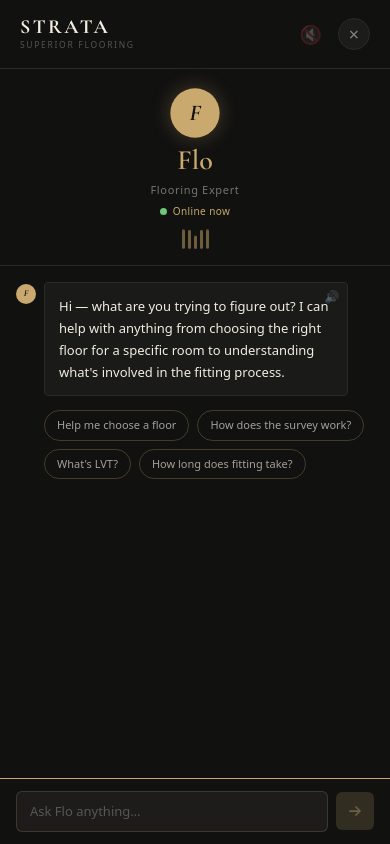
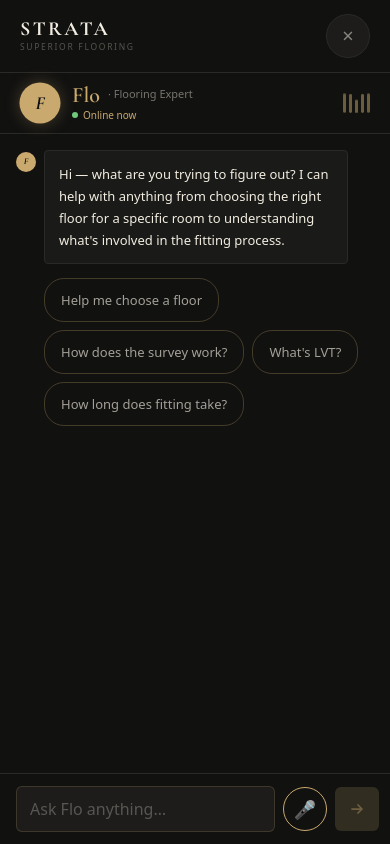
Before and after one commit to theplugluke99-debug/Strata, a Next.js app: page /flo in a window 390 px wide. Built offline with nearby package versions, Linux system fonts and the light colour scheme.

Commit message:
Fix Flo mobile UX, remove voice output, restore speech input, keyboard zoom fix

```diff
--- a/app/components/FloSection.jsx
+++ b/app/components/FloSection.jsx
@@ -86,10 +86,12 @@
   const [loading, setLoading]         = useState(false);
   const [showChips, setShowChips]     = useState(true);
   const [isMobileView, setIsMobileView] = useState(false);
+  const [isListening, setIsListening] = useState(false);
 
   const messagesRef    = useRef(null);
   const inputRef       = useRef(null);
   const initializedRef = useRef(false);
+  const recognitionRef = useRef(null);
 
   useEffect(() => {
     const check = () => setIsMobileView(window.innerWidth < 480);
@@ -174,6 +176,30 @@
     },
     [input, loading, messages]
   );
+
+  const startListening = () => {
+    if (!("webkitSpeechRecognition" in window) && !("SpeechRecognition" in window)) return;
+    const SpeechRecognition = window.SpeechRecognition || window.webkitSpeechRecognition;
+    const recognition = new SpeechRecognition();
+    recognition.continuous = false;
+    recognition.interimResults = false;
+    recognition.lang = "en-GB";
+    recognition.onstart = () => setIsListening(true);
+    recognition.onresult = (event) => {
+      const transcript = event.results[0][0].transcript;
+      setInput(transcript);
+      setIsListening(false);
+    };
+    recognition.onerror = () => setIsListening(false);
+    recognition.onend = () => setIsListening(false);
+    recognitionRef.current = recognition;
+    recognition.start();
+  };
+
+  const stopListening = () => {
+    recognitionRef.current?.stop();
+    setIsListening(false);
+  };
 
   const handleKey = (e) => {
     if (e.key === "Enter" && !e.shiftKey) {
@@ -360,8 +386,19 @@
                   disabled={loading}
                   placeholder="Ask Flo anything…"
                   className="flo-input-bare"
+                  autoComplete="off"
+                  autoCorrect="off"
+                  autoCapitalize="sentences"
+                  spellCheck={false}
                   style={{ opacity: loading ? 0.55 : 1 }}
                 />
+                <button
+                  className={`flo-mic-btn${isListening ? " listening" : ""}`}
+                  onClick={isListening ? stopListening : startListening}
+                  title={isListening ? "Stop listening" : "Speak to Flo"}
+                >
+                  🎤
+                </button>
                 <button
                   onClick={() => sendMessage()}
                   disabled={!input.trim() || loading}
@@ -386,15 +423,17 @@
       @keyframes waveform { 0%, 100% { transform: scaleY(0.4); } 50% { transform: scaleY(1); } }
       @keyframes flo-dot { 0%,60%,100%{opacity:0.2} 30%{opacity:1} }
       @keyframes flo-pulse { 0%,100%{transform:scale(1)} 50%{transform:scale(1.05)} }
+      @keyframes flo-mic-pulse { 0%,100%{box-shadow:0 0 0 0 rgba(201,169,110,0.5)} 50%{box-shadow:0 0 0 6px rgba(201,169,110,0)} }
 
       .flo-chip-suggest {
         background: transparent;
         border: 1px solid rgba(201,169,110,0.18);
-        border-radius: 14px; padding: 4px 10px;
+        border-radius: 14px; padding: 6px 12px;
         color: rgba(242,237,224,0.48);
         font-family: var(--font-outfit,'Outfit',system-ui,sans-serif);
-        font-size: 11px; cursor: pointer;
+        font-size: 12px; cursor: pointer;
         transition: border-color 0.15s, color 0.15s;
+        min-height: 36px;
       }
       .flo-chip-suggest:hover:not(:disabled) { border-color: #c9a96e; color: #f2ede0; }
       .flo-chip-suggest:disabled { opacity: 0.4; cursor: default; }
@@ -406,19 +445,31 @@
         border-radius: 6px; padding: 9px 13px;
         color: #f2ede0;
         font-family: var(--font-outfit,'Outfit',system-ui,sans-serif);
-        font-size: 13px; outline: none;
+        font-size: 16px; outline: none;
         transition: border-color 0.15s;
       }
       .flo-input-bare:focus { border-color: rgba(201,169,110,0.5); }
       .flo-input-bare::placeholder { color: rgba(242,237,224,0.28); }
 
       .flo-send-btn {
-        width: 36px; height: 36px;
+        width: 44px; height: 44px;
         border: none; border-radius: 6px;
         cursor: pointer; display: flex; align-items: center; justify-content: center;
         flex-shrink: 0; transition: background 0.15s;
       }
       .flo-send-btn:disabled { cursor: default; }
+
+      .flo-mic-btn {
+        width: 36px; height: 36px; border-radius: 50%;
+        display: flex; align-items: center; justify-content: center;
+        cursor: pointer; border: 1px solid #c9a96e;
+        background: transparent; font-size: 15px; flex-shrink: 0;
+        transition: background 0.15s;
+      }
+      .flo-mic-btn.listening {
+        background: #c9a96e;
+        animation: flo-mic-pulse 1s ease-in-out infinite;
+      }
     `}</style>
   );
 }
--- a/app/flo/page.js
+++ b/app/flo/page.js
@@ -83,14 +83,14 @@
   const [messages, setMessages] = useState([
     { role: "assistant", content: INITIAL_MESSAGE },
   ]);
-  const [input, setInput]     = useState("");
-  const [loading, setLoading] = useState(false);
-  const [muted, setMuted]     = useState(true);
+  const [input, setInput]         = useState("");
+  const [loading, setLoading]     = useState(false);
   const [showChips, setShowChips] = useState(true);
+  const [isListening, setIsListening] = useState(false);
 
-  const messagesRef  = useRef(null);
-  const inputRef     = useRef(null);
-  const currentAudio = useRef(null);
+  const messagesRef    = useRef(null);
+  const inputRef       = useRef(null);
+  const recognitionRef = useRef(null);
 
   useEffect(() => {
     if (messagesRef.current) {
@@ -98,33 +98,29 @@
     }
   }, [messages]);
 
-  const speak = useCallback(
-    async (text) => {
-      if (muted) return;
-      // Stop any current playback
-      if (currentAudio.current) {
-        currentAudio.current.pause();
-        currentAudio.current = null;
-      }
-      try {
-        const res = await fetch("/api/flo/speak", {
-          method: "POST",
-          headers: { "Content-Type": "application/json" },
-          body: JSON.stringify({ text }),
-        });
-        if (!res.ok) throw new Error("TTS failed");
-        const blob = await res.blob();
-        const url  = URL.createObjectURL(blob);
-        const audio = new Audio(url);
-        currentAudio.current = audio;
-        audio.onended = () => URL.revokeObjectURL(url);
-        audio.play();
-      } catch {
-        // silent fail — user can tap the speaker icon again
-      }
-    },
-    [muted]
-  );
+  const startListening = () => {
+    if (!("webkitSpeechRecognition" in window) && !("SpeechRecognition" in window)) return;
+    const SpeechRecognition = window.SpeechRecognition || window.webkitSpeechRecognition;
+    const recognition = new SpeechRecognition();
+    recognition.continuous = false;
+    recognition.interimResults = false;
+    recognition.lang = "en-GB";
+    recognition.onstart = () => setIsListening(true);
+    recognition.onresult = (event) => {
+      const transcript = event.results[0][0].transcript;
+      setInput(transcript);
+      setIsListening(false);
+    };
+    recognition.onerror = () => setIsListening(false);
+    recognition.onend = () => setIsListening(false);
+    recognitionRef.current = recognition;
+    recognition.start();
+  };
+
+  const stopListening = () => {
+    recognitionRef.current?.stop();
+    setIsListening(false);
+  };
 
   const sendMessage = useCallback(
     async (textOverride) => {
@@ -155,7 +151,6 @@
           copy[copy.length - 1] = { role: "assistant", content: reply };
           return copy;
         });
-        speak(reply);
       } catch {
         setMessages((prev) => {
           const copy = [...prev];
@@ -166,7 +161,7 @@
         setLoading(false);
       }
     },
-    [input, loading, messages, speak]
+    [input, loading, messages]
   );
 
   const handleKey = (e) => {
@@ -186,6 +181,7 @@
         color: TEXT,
         overflow: "hidden",
         fontFamily: SANS,
+        position: "relative",
       }}
     >
       <style>{`
@@ -193,16 +189,37 @@
         @keyframes waveform { 0%, 100% { transform: scaleY(0.4); } 50% { transform: scaleY(1); } }
         @keyframes flo-dot { 0%,60%,100%{opacity:0.2} 30%{opacity:1} }
         @keyframes flo-pulse { 0%,100%{transform:scale(1)} 50%{transform:scale(1.05)} }
+        @keyframes flo-mic-pulse { 0%,100%{box-shadow:0 0 0 0 rgba(201,169,110,0.5)} 50%{box-shadow:0 0 0 7px rgba(201,169,110,0)} }
         * { box-sizing: border-box; }
         ::-webkit-scrollbar { width: 4px; }
         ::-webkit-scrollbar-track { background: transparent; }
         ::-webkit-scrollbar-thumb { background: rgba(201,169,110,0.2); border-radius: 2px; }
         .flo-page-input:focus { border-color: rgba(201,169,110,0.5) !important; outline: none; }
         .flo-page-input::placeholder { color: rgba(242,237,224,0.28); }
-        .flo-page-chip { background: transparent; border: 1px solid rgba(201,169,110,0.28); border-radius: 16px; padding: 6px 12px; color: rgba(242,237,224,0.65); font-size: 11px; cursor: pointer; font-family: ${SANS}; transition: border-color 0.15s, color 0.15s; }
+        .flo-page-chip {
+          background: transparent;
+          border: 1px solid rgba(201,169,110,0.28);
+          border-radius: 20px;
+          padding: 10px 16px;
+          color: rgba(242,237,224,0.65);
+          font-size: 13px;
+          cursor: pointer;
+          font-family: ${SANS};
+          transition: border-color 0.15s, color 0.15s;
+          min-height: 44px;
+        }
         .flo-page-chip:hover { border-color: ${GOLD}; color: ${TEXT}; }
-        .flo-speak-btn { position: absolute; top: 6px; right: 6px; background: none; border: none; cursor: pointer; font-size: 12px; opacity: 0.4; padding: 2px; line-height: 1; transition: opacity 0.15s; }
-        .flo-speak-btn:hover { opacity: 0.8; }
+        .flo-mic-btn {
+          width: 44px; height: 44px; border-radius: 50%;
+          display: flex; align-items: center; justify-content: center;
+          cursor: pointer; border: 1px solid ${GOLD};
+          background: transparent; font-size: 18px; flex-shrink: 0;
+          transition: background 0.15s;
+        }
+        .flo-mic-btn.listening {
+          background: ${GOLD};
+          animation: flo-mic-pulse 1s ease-in-out infinite;
+        }
       `}</style>
 
       {/* TOP BAR */}
@@ -211,7 +228,7 @@
           display: "flex",
           justifyContent: "space-between",
           alignItems: "center",
-          padding: "16px 20px",
+          padding: "14px 20px",
           borderBottom: `1px solid ${BORDER}`,
           background: BG,
           flexShrink: 0,
@@ -225,77 +242,70 @@
             Superior Flooring
           </div>
         </a>
-        <div style={{ display: "flex", alignItems: "center", gap: "12px" }}>
-          <button
-            onClick={() => setMuted((m) => !m)}
-            title={muted ? "Enable voice" : "Mute voice"}
-            style={{
-              background: "none", border: "none", cursor: "pointer",
-              color: muted ? "rgba(242,237,224,0.25)" : GOLD,
-              fontSize: "18px", lineHeight: 1, padding: "4px",
-            }}
-          >
-            {muted ? "🔇" : "🔊"}
-          </button>
         <a
           href="/"
           style={{
             display: "flex", alignItems: "center", justifyContent: "center",
-              width: "32px", height: "32px",
+            width: "44px", height: "44px",
             background: "rgba(242,237,224,0.05)",
             border: `1px solid ${BORDER}`,
             borderRadius: "50%",
             color: "rgba(242,237,224,0.5)",
             textDecoration: "none",
-              fontSize: "18px",
+            fontSize: "20px",
             lineHeight: 1,
           }}
         >
           ×
         </a>
       </div>
-      </div>
 
-      {/* FLO IDENTITY */}
+      {/* FLO IDENTITY — compact row */}
       <div
         style={{
-          padding: "20px 20px 16px",
+          padding: "10px 20px",
           display: "flex",
-          flexDirection: "column",
+          flexDirection: "row",
           alignItems: "center",
-          gap: "6px",
+          gap: "12px",
           borderBottom: `1px solid ${BORDER}`,
           flexShrink: 0,
         }}
       >
         <div
           style={{
-            width: 48, height: 48, borderRadius: "50%", background: GOLD,
+            width: 40, height: 40, borderRadius: "50%", background: GOLD,
             display: "flex", alignItems: "center", justifyContent: "center",
-            boxShadow: "0 0 20px rgba(201,169,110,0.3)",
+            boxShadow: "0 0 16px rgba(201,169,110,0.3)",
             animation: "flo-pulse 2s ease-in-out infinite",
+            flexShrink: 0,
           }}
         >
-          <span style={{ fontFamily: SERIF, fontStyle: "italic", fontSize: 22, fontWeight: 700, color: "#111" }}>F</span>
+          <span style={{ fontFamily: SERIF, fontStyle: "italic", fontSize: 18, fontWeight: 700, color: "#111" }}>F</span>
         </div>
-        <div style={{ fontFamily: SERIF, fontSize: "28px", fontWeight: 600, color: GOLD, lineHeight: 1.1, marginTop: 2 }}>Flo</div>
-        <div style={{ fontSize: "11px", color: TEXT_MUTED, letterSpacing: "0.06em" }}>Flooring Expert</div>
-        <div style={{ display: "flex", alignItems: "center", gap: "6px" }}>
-          <div style={{ width: 7, height: 7, borderRadius: "50%", background: GREEN }} />
-          <span style={{ fontSize: "10px", color: GOLD, letterSpacing: "0.04em" }}>Online now</span>
+        <div>
+          <div style={{ display: "flex", alignItems: "center", gap: "8px" }}>
+            <span style={{ fontFamily: SERIF, fontSize: "22px", fontWeight: 600, color: GOLD, lineHeight: 1 }}>Flo</span>
+            <span style={{ fontSize: "11px", color: TEXT_MUTED }}>· Flooring Expert</span>
           </div>
-        <div style={{ marginTop: 4 }}>
+          <div style={{ display: "flex", alignItems: "center", gap: "5px", marginTop: "2px" }}>
+            <div style={{ width: 6, height: 6, borderRadius: "50%", background: GREEN }} />
+            <span style={{ fontSize: "10px", color: GOLD }}>Online now</span>
+          </div>
+        </div>
+        <div style={{ marginLeft: "auto" }}>
           <Waveform active={loading} />
         </div>
       </div>
 
-      {/* MESSAGES */}
+      {/* MESSAGES — flex-grow fills space, paddingBottom clears fixed input bar */}
       <div
         ref={messagesRef}
         style={{
           flex: 1,
           overflowY: "auto",
           padding: "16px",
+          paddingBottom: "84px",
           display: "flex",
           flexDirection: "column",
           gap: "10px",
@@ -316,7 +326,6 @@
             )}
             <div
               style={{
-                position: "relative",
                 maxWidth: "85%",
                 background: msg.role === "user" ? "rgba(201,169,110,0.15)" : SURFACE,
                 border: `1px solid ${msg.role === "user" ? "rgba(201,169,110,0.3)" : BORDER}`,
@@ -333,14 +342,7 @@
               {msg.role === "assistant" && msg.content === "" ? (
                 <TypingDots />
               ) : (
-                <>
-                  {msg.content}
-                  {msg.role === "assistant" && msg.content && (
-                    <button className="flo-speak-btn" onClick={() => speak(msg.content)} title="Read aloud">
-                      🔊
-                    </button>
-                  )}
-                </>
+                msg.content
               )}
             </div>
           </div>
@@ -357,13 +359,16 @@
         )}
       </div>
 
-      {/* INPUT BAR */}
+      {/* INPUT BAR — fixed at bottom, never hidden by keyboard */}
       <div
         style={{
+          position: "fixed",
+          bottom: 0,
+          left: 0,
+          right: 0,
           padding: "12px 16px",
-          borderTop: `1px solid ${GOLD}`,
+          borderTop: `1px solid ${BORDER}`,
           background: BG,
-          flexShrink: 0,
         }}
       >
         <div style={{ display: "flex", gap: "8px", alignItems: "center" }}>
@@ -375,6 +380,10 @@
             disabled={loading}
             placeholder="Ask Flo anything…"
             className="flo-page-input"
+            autoComplete="off"
+            autoCorrect="off"
+            autoCapitalize="sentences"
+            spellCheck={false}
             style={{
               flex: 1,
               background: "rgba(242,237,224,0.05)",
@@ -382,16 +391,23 @@
               borderRadius: "6px",
               padding: "10px 13px",
               color: TEXT,
-              fontSize: "13px",
+              fontSize: "16px",
               fontFamily: SANS,
               opacity: loading ? 0.55 : 1,
             }}
           />
           <button
+            className={`flo-mic-btn${isListening ? " listening" : ""}`}
+            onClick={isListening ? stopListening : startListening}
+            title={isListening ? "Stop listening" : "Speak to Flo"}
+          >
+            🎤
+          </button>
+          <button
             onClick={() => sendMessage()}
             disabled={!input.trim() || loading}
             style={{
-              width: 38, height: 38,
+              width: 44, height: 44,
               background: !input.trim() || loading ? "rgba(201,169,110,0.18)" : GOLD,
               border: "none", borderRadius: "6px",
               cursor: !input.trim() || loading ? "default" : "pointer",
```
Lines whose indentation alone changed are shown as unchanged.
